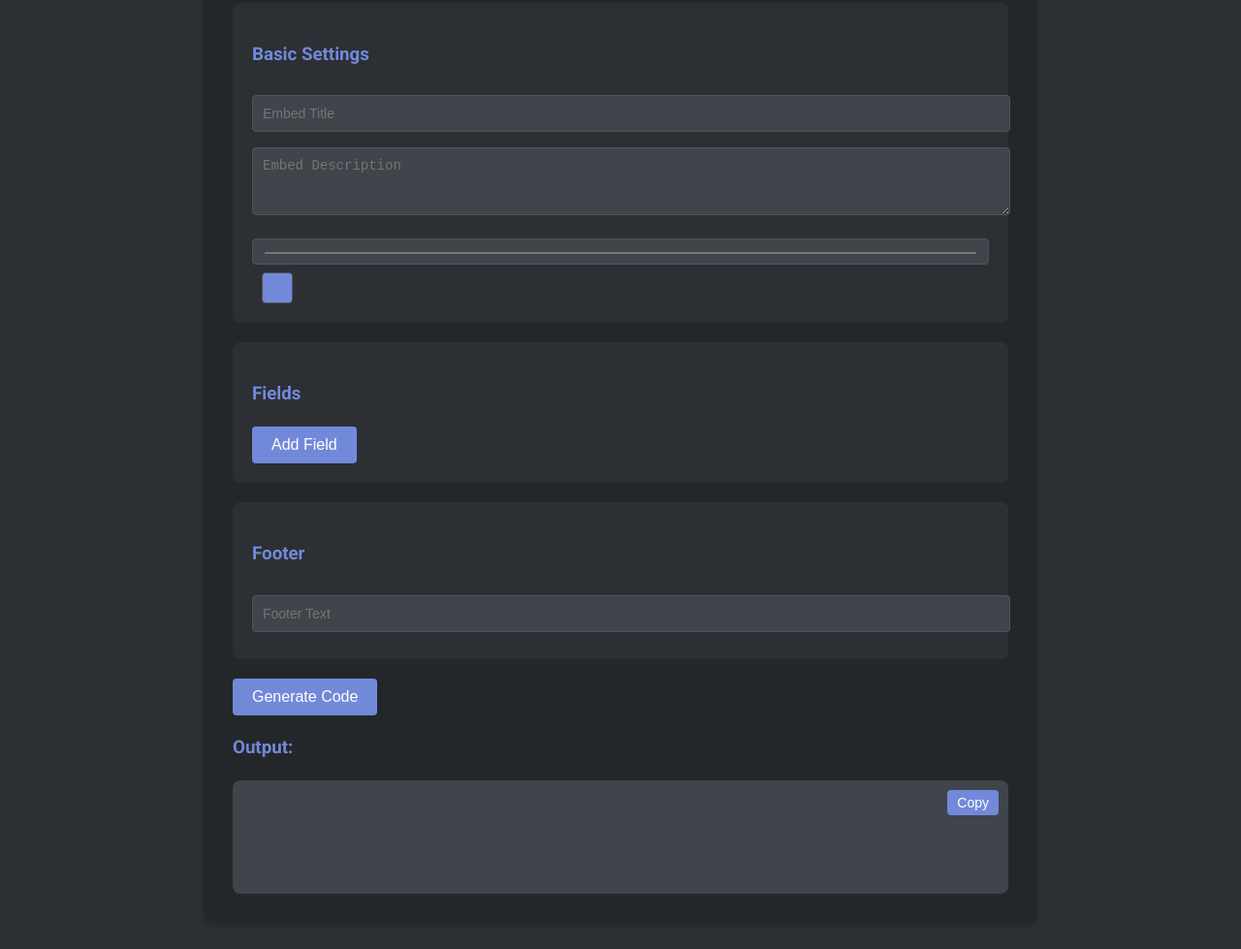
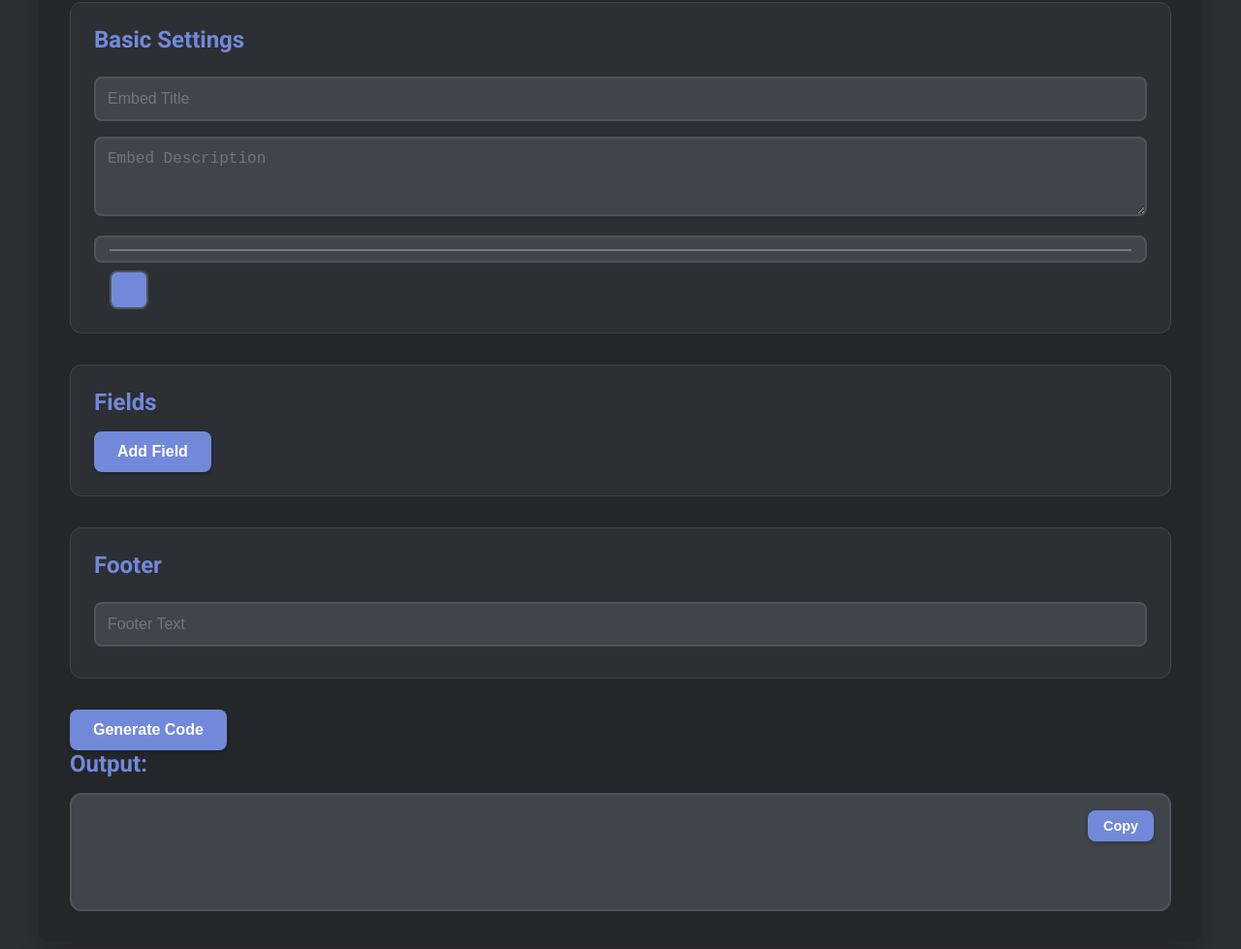
Before and after one commit to kleeedolinux/discordrb-embed-generator, a plain HTML site: page index.html in a window 1280 px wide. Shown: the part 141-1120 px from the top of the page at 97% size. Drawn offline with Linux system fonts and the light colour scheme.

Commit message:
enhance style

```diff
--- a/index.html
+++ b/index.html
@@ -5,102 +5,300 @@
     <meta name="viewport" content="width=device-width, initial-scale=1.0">
     <title>Discord Embed Generator for discordrb</title>
     <link href="https://fonts.googleapis.com/css2?family=Roboto:wght@300;400;700&display=swap" rel="stylesheet">
+
     <style>
+
+        * {
+
+            box-sizing: border-box;
+
+            margin: 0;
+
+            padding: 0;
+
+        }
+
+
         body {
+
             font-family: 'Roboto', sans-serif;
+
             background-color: #2C2F33;
+
             color: #FFFFFF;
+
+            min-height: 100vh;
+
+            padding: 2rem;
+
+        }
+
+
+        .container {
+
+            max-width: 1200px;
+
+            margin: 0 auto;
+
+            background-color: #23272A;
+
+            padding: 2rem;
+
+            border-radius: 12px;
+
+            box-shadow: 0 8px 24px rgba(0, 0, 0, 0.2);
+
+        }
+
+
+        h1 {
+
+            color: #7289DA;
+
+            margin-bottom: 2rem;
+
+            text-align: center;
+
+            font-size: 2.5rem;
+
+        }
+
+
+        h3 {
+
+            color: #7289DA;
+
+            margin-bottom: 1rem;
+
+            font-size: 1.5rem;
+
+        }
+
+
+        .field-group {
+
+            background-color: #2C2F33;
+
+            padding: 1.5rem;
+
+            margin-bottom: 2rem;
+
+            border-radius: 12px;
+
+            border: 1px solid #40444B;
+
+        }
+
+
+        input, textarea, select {
+
+            width: 100%;
+
+            padding: 12px;
+
+            margin: 8px 0;
+
+            background-color: #40444B;
+
+            border: 2px solid #4F545C;
+
+            color: #FFFFFF;
+
+            border-radius: 8px;
+
+            font-size: 1rem;
+
+            transition: border-color 0.3s ease;
+
+        }
+
+
+        input:focus, textarea:focus, select:focus {
+
+            outline: none;
+
+            border-color: #7289DA;
+
+        }
+
+
+        button {
+
+            background-color: #7289DA;
+
+            color: white;
+
+            padding: 12px 24px;
+
+            border: none;
+
+            border-radius: 8px;
+
+            cursor: pointer;
+
+            font-size: 1rem;
+
+            font-weight: 600;
+
+            transition: all 0.3s ease;
+
+            box-shadow: 0 2px 4px rgba(0, 0, 0, 0.2);
+
+        }
+
+
+        button:hover {
+
+            background-color: #5B6EAE;
+
+            transform: translateY(-2px);
+
+        }
+
+
+        #output {
+
+            background-color: #40444B;
+
+            padding: 2rem;
+
+            border-radius: 12px;
+
+            white-space: pre-wrap;
+
+            font-family: 'Courier New', Courier, monospace;
+
+            position: relative;
+
+            margin-top: 1rem;
+
+            border: 2px solid #4F545C;
+
+        }
+
+
+        .copy-btn {
+
+            position: absolute;
+
+            top: 1rem;
+
+            right: 1rem;
+
+            padding: 8px 16px;
+
+            font-size: 0.9rem;
+
+        }
+
+
+        .color-preview {
+
+            width: 40px;
+
+            height: 40px;
+
+            display: inline-block;
+
+            border: 2px solid #4F545C;
+
+            vertical-align: middle;
+
+            border-radius: 8px;
+
+            margin-left: 1rem;
+
+        }
+
+
+        .field {
+
+            margin-bottom: 1rem;
+
+            padding: 1rem;
+
+            background-color: #40444B;
+
+            border-radius: 8px;
+
+            border: 1px solid #4F545C;
+
+        }
+
+
+        .remove-btn {
+
+            background-color: #ED4245;
+
+            padding: 8px 16px;
+
+            font-size: 0.9rem;
+
+            margin-top: 0.5rem;
+
+        }
+
+
+        .remove-btn:hover {
+
+            background-color: #C03537;
+
+        }
+
+
+        .checkbox-wrapper {
+
+            display: flex;
+
+            align-items: center;
+
+            gap: 0.5rem;
+
+            margin: 1rem 0;
+
+        }
+
+
+        input[type="checkbox"] {
+
+            width: auto;
+
             margin: 0;
-            padding: 20px;
-            line-height: 1.6;
+
         }
-        .container {
-            max-width: 800px;
-            margin: 0 auto;
-            background-color: #23272A;
-            padding: 30px;
-            border-radius: 8px;
-            box-shadow: 0 4px 6px rgba(0, 0, 0, 0.1);
+
+
+        @media (max-width: 768px) {
+
+            body {
+
+                padding: 1rem;
+
+            }
+
+
+            .container {
+
+                padding: 1rem;
+
+            }
+
+
+            h1 {
+
+                font-size: 2rem;
+
+            }
+
+
+            button {
+
+                width: 100%;
+
+            }
+
         }
-        h1, h3 {
-            color: #7289DA;
-        }
-        .field-group {
-            background-color: #2C2F33;
-            padding: 20px;
-            margin-bottom: 20px;
-            border-radius: 8px;
-        }
-        input, textarea, select {
-            width: 100%;
-            padding: 10px;
-            margin: 8px 0;
-            background-color: #40444B;
-            border: 1px solid #4F545C;
-            color: #FFFFFF;
-            border-radius: 4px;
-            font-size: 14px;
-        }
-        button {
-            background-color: #7289DA;
-            color: white;
-            padding: 10px 20px;
-            border: none;
-            border-radius: 4px;
-            cursor: pointer;
-            font-size: 16px;
-            transition: background-color 0.3s;
-        }
-        button:hover {
-            background-color: #5B6EAE;
-        }
-        #output {
-            background-color: #40444B;
-            padding: 20px;
-            border-radius: 8px;
-            white-space: pre-wrap;
-            font-family: 'Courier New', Courier, monospace;
-            position: relative;
-        }
-        .copy-btn {
-            position: absolute;
-            top: 10px;
-            right: 10px;
-            background-color: #7289DA;
-            color: white;
-            border: none;
-            border-radius: 4px;
-            padding: 5px 10px;
-            cursor: pointer;
-            font-size: 14px;
-        }
-        .copy-btn:hover {
-            background-color: #5B6EAE;
-        }
-        .color-preview {
-            width: 30px;
-            height: 30px;
-            display: inline-block;
-            border: 1px solid #4F545C;
-            vertical-align: middle;
-            border-radius: 4px;
-            margin-left: 10px;
-        }
-        .field {
-            margin-bottom: 10px;
-            padding: 10px;
-            background-color: #40444B;
-            border-radius: 4px;
-        }
-        .remove-btn {
-            background-color: #ED4245;
-            padding: 5px 10px;
-            font-size: 12px;
-            margin-top: 5px;
-        }
-        .remove-btn:hover {
-            background-color: #C03537;
-        }
+
     </style>
 </head>
 <body>
```
